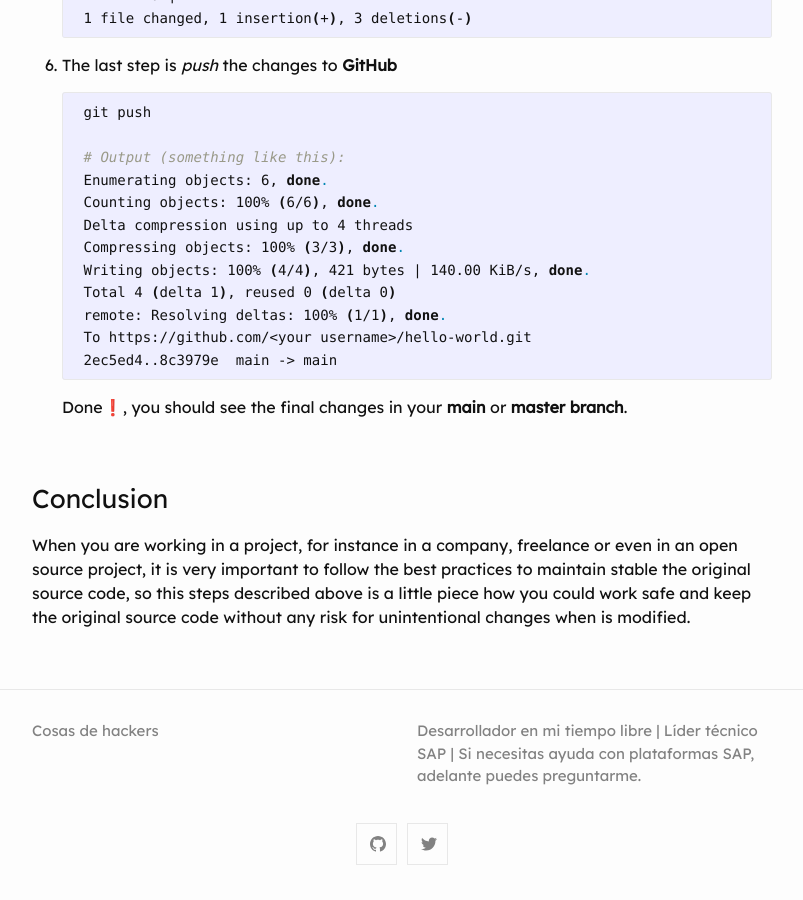
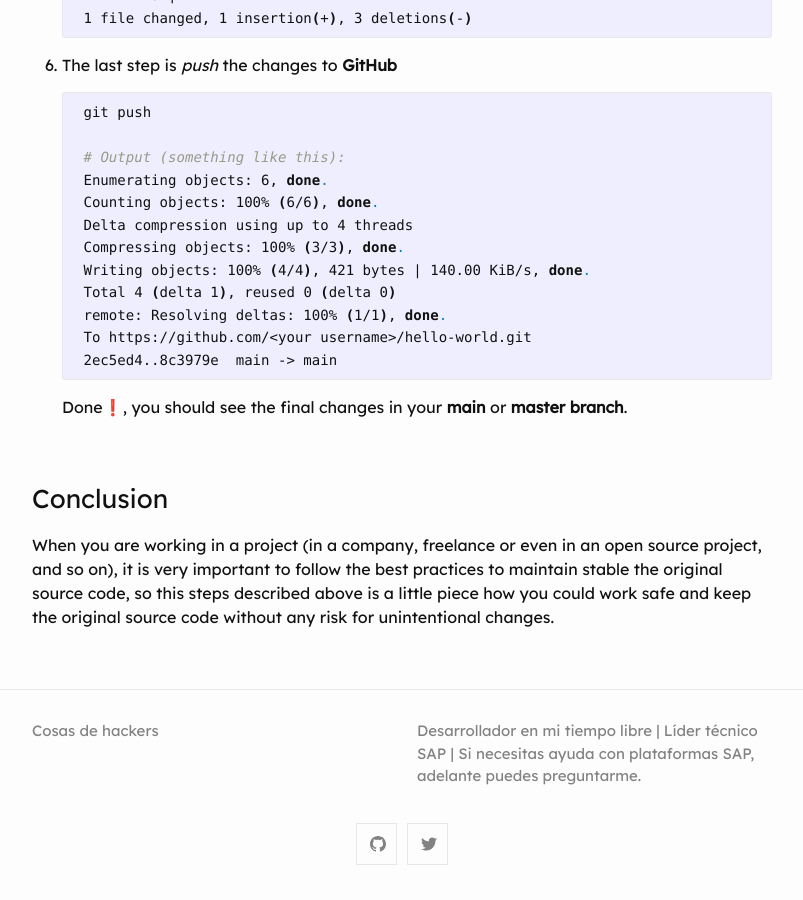
Before and after one commit to blackc0mb/blackc0mb.github.io, a Jekyll site: the page built from _posts/2021-03-22-git-branches.md, in a window 1280 px wide and 900 px high, scrolled down 2360 px. Shown: the whole window, without its empty margins (238-1041 px from the left). Built offline with Jekyll 4.4.1, drawn with Linux system fonts in a browser that asks for light colours; comment, search, counter and statistics services are not loaded; some of the changed text lies outside the part shown.

Commit message:
git branches post conclusion updated

```diff
--- a/_posts/2021-03-22-git-branches.md
+++ b/_posts/2021-03-22-git-branches.md
@@ -121,4 +121,4 @@ I consider myself a beginner working with **Git** and **GitHub**, so this steps
 
 ### Conclusion
 
-When you are working in a project, for instance in a company, freelance or even in an open source project, it is very important to follow the best practices to maintain stable the original source code, so this steps described above is a little piece how you could work safe and keep the original source code without any risk for unintentional changes when is modified.
+When you are working in a project (in a company, freelance or even in an open source project, and so on), it is very important to follow the best practices to maintain stable the original source code, so this steps described above is a little piece how you could work safe and keep the original source code without any risk for unintentional changes.
```
Also changed, not shown: other parts of _posts/2021-03-22-git-branches.md (+1 -1 lines).
